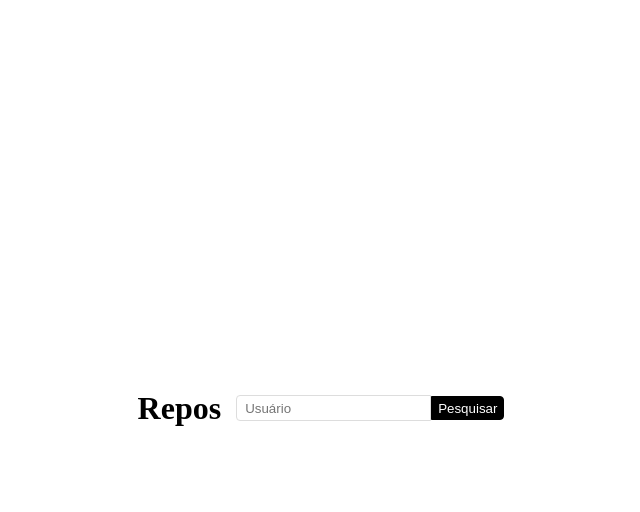
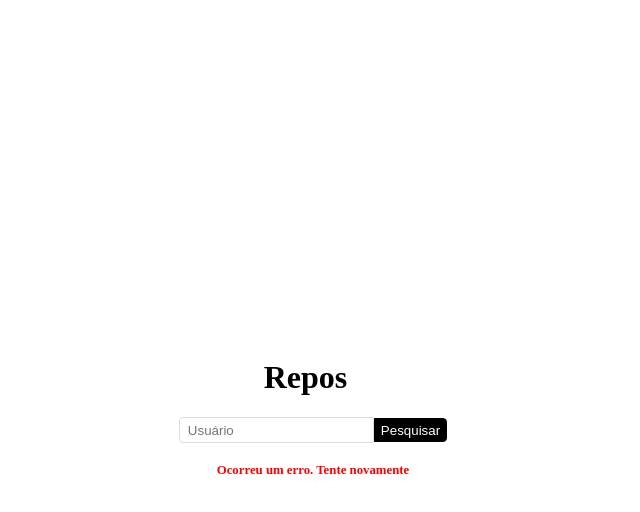
Before and after one commit to Sara-MF/repos, a React (Create React App) app: page / in a window 1280 px wide. Both pictures are taken after a click on the button "Pesquisar". Shown: the top 512 px of the page, without its empty margins (327-967 px from the left). Built offline with nearby package versions, Linux system fonts and the light colour scheme; no server answers.

Commit message:
tratamento de erro adicionado

```diff
--- a/src/pages/Home.js
+++ b/src/pages/Home.js
@@ -7,6 +7,7 @@
 
   const navigate = useNavigate(); // armazenando historico de pesquisa para mostrar na prox rota
   const [ user, setUser ] = useState('');
+  const [ error, setError ] = useState(false);
 
   function handleSearch() {
     axios.get(`https://api.github.com/users/${user}/repos`).then(response => {
@@ -18,16 +19,25 @@
       });
 
       localStorage.setItem('repositoriesName', JSON.stringify(repositoriesName));
+      setError(false); // garantia de q foi encontrado um repositório a ser buscado
       navigate('/repositories'); // rota
+    }).catch(err => {
+      setError(true);
     });
   }
 
   return (
-    <S.Container>
+    <S.HomeContainer>
       <S.Title>Repos</S.Title>
-      <S.Input className="userInput" placeholder="Usuário" value={user} onChange={e => setUser(e.target.value)} />
-      <S.Button onClick={handleSearch}>Pesquisar</S.Button>
-    </S.Container>
+
+      <S.Content>
+        <S.Input className="userInput" placeholder="Usuário" value={user} onChange={e => setUser(e.target.value)} />
+        <S.Button onClick={handleSearch}>Pesquisar</S.Button>
+      </S.Content>
+
+      { error ? <S.ErrorMsg>Ocorreu um erro. Tente novamente</S.ErrorMsg> : '' }
+
+    </S.HomeContainer>
   )
 }
 
--- a/src/styles/home.js
+++ b/src/styles/home.js
@@ -1,9 +1,18 @@
 import styled from 'styled-components';
 
-export const Container = styled.div`
+export const HomeContainer = styled.div`
+
+    display: flex;
+    flex-direction: column;
+    align-items: center;
+    justify-content: center;
+    height: 100vh;
+
+`
+
+export const Content = styled.div`
 
     width: 100vw;
-    height: 100vh;
     display: flex;
     align-items: center;
     justify-content: center;
@@ -44,3 +53,13 @@
     }
 
 `
+
+export const ErrorMsg = styled.span`
+
+    display: block;
+    font-size 0.80rem;
+    color: red;
+    font-weight: 600;
+    margin-top: 20px;
+
+`
```
